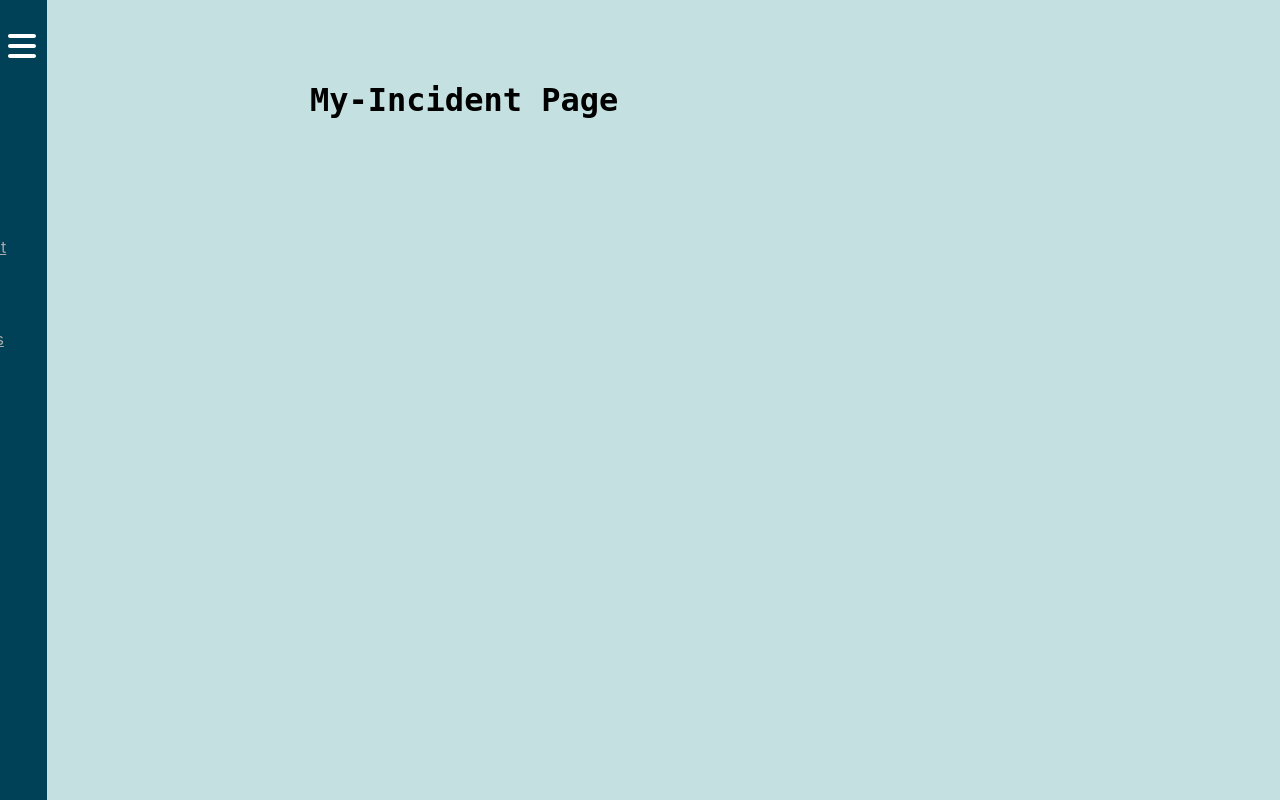
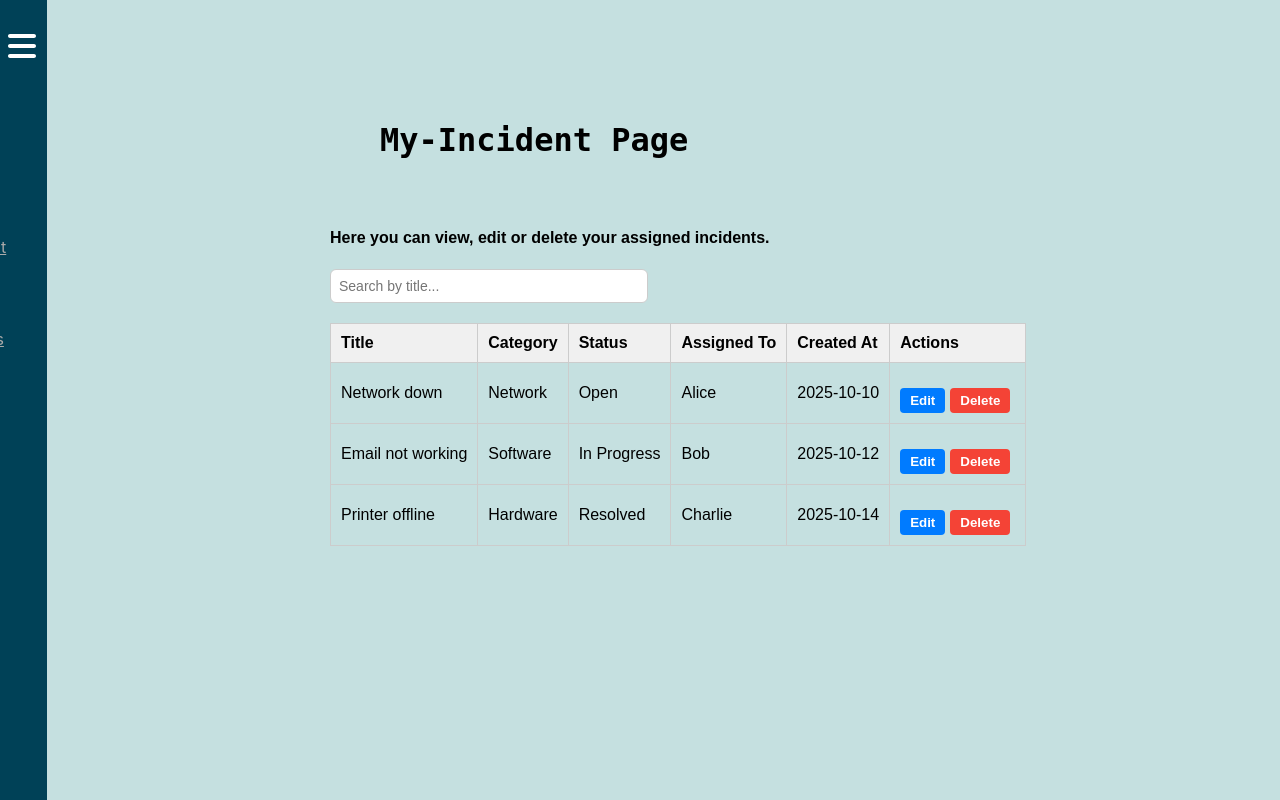
Before and after one commit to guelkuk/incident-management, a React (Create React App) app in the folder frontend/: page /myincident in a window 1280 px wide. Built offline with nearby package versions, Linux system fonts and the light colour scheme.

Commit message:
frontend-myIncident

```diff
--- a/frontend/src/components/MyIncident/MyIncident.js
+++ b/frontend/src/components/MyIncident/MyIncident.js
@@ -1,9 +1,57 @@
 import './MyIncident.scss'
-import React from 'react'
+import React, {useState} from 'react'
 
 const MyIncident = () => {
+    const [search, setSearch] = useState('');
+    console.log(search)
+
+    const incidents = [
+        { id: 1, title: 'Network down', category: 'Network', status: 'Open', assignedTo: 'Alice', createdAt: '2025-10-10' },
+        { id: 2, title: 'Email not working', category: 'Software', status: 'In Progress', assignedTo: 'Bob', createdAt: '2025-10-12' },
+        { id: 3, title: 'Printer offline', category: 'Hardware', status: 'Resolved', assignedTo: 'Charlie', createdAt: '2025-10-14' },
+    ];
+
+    const filtered = incidents.filter(inc =>
+        inc.title.toLowerCase().includes(search.toLowerCase())
+    );
+
     return(
-        <div><h1>My-Incident Page</h1></div>
+        <div className='myincident-page'>
+            <h1>My-Incident Page</h1>
+            <h4>Here you can view, edit or delete your assigned incidents.</h4>
+
+            <div className='search-top'>
+                <input type="text" onChange={(e) =>
+                    setSearch(e.target.value) } placeholder="Search by title..."/>
+            </div>
+            <table className="incident-table">
+                <thead>
+                <tr>
+                    <th>Title</th>
+                    <th>Category</th>
+                    <th>Status</th>
+                    <th>Assigned To</th>
+                    <th>Created At</th>
+                    <th>Actions</th>
+                </tr>
+                </thead>
+                <tbody>
+                {filtered.map(inc => (
+                    <tr key={inc.id}>
+                        <td>{inc.title}</td>
+                        <td>{inc.category}</td>
+                        <td>{inc.status}</td>
+                        <td>{inc.assignedTo}</td>
+                        <td>{inc.createdAt}</td>
+                        <td>
+                            <button className="edit-btn">Edit</button>
+                            <button className="delete-btn">Delete</button>
+                        </td>
+                    </tr>
+                ))}
+                </tbody>
+            </table>
+        </div>
     )
 }
 export default MyIncident
--- a/frontend/src/components/MyIncident/MyIncident.scss
+++ b/frontend/src/components/MyIncident/MyIncident.scss
@@ -0,0 +1,49 @@
+.myincident-page {
+  padding: 40px 70px;
+  font-family: Ebrima, sans-serif;
+
+  .search-top {
+    margin: 20px 0;
+    input {
+      width: 300px;
+      padding: 8px;
+      border: 1px solid #ccc;
+      border-radius: 6px;
+      font-size: 14px;
+    }
+  }
+
+  .incident-table {
+    width: 100%;
+    border-collapse: collapse;
+    margin-top: 20px;
+
+    th, td {
+      border: 1px solid #ccc;
+      padding: 10px;
+      text-align: left;
+    }
+
+    th {
+      background-color: #f0f0f0;
+    }
+
+    .edit-btn, .delete-btn {
+      margin-right: 5px;
+      padding: 5px 10px;
+      border: none;
+      border-radius: 4px;
+      cursor: pointer;
+    }
+
+    .edit-btn {
+      background-color: #007bff;
+      color: white;
+    }
+
+    .delete-btn {
+      background-color: #f44336;
+      color: white;
+    }
+  }
+}
```
